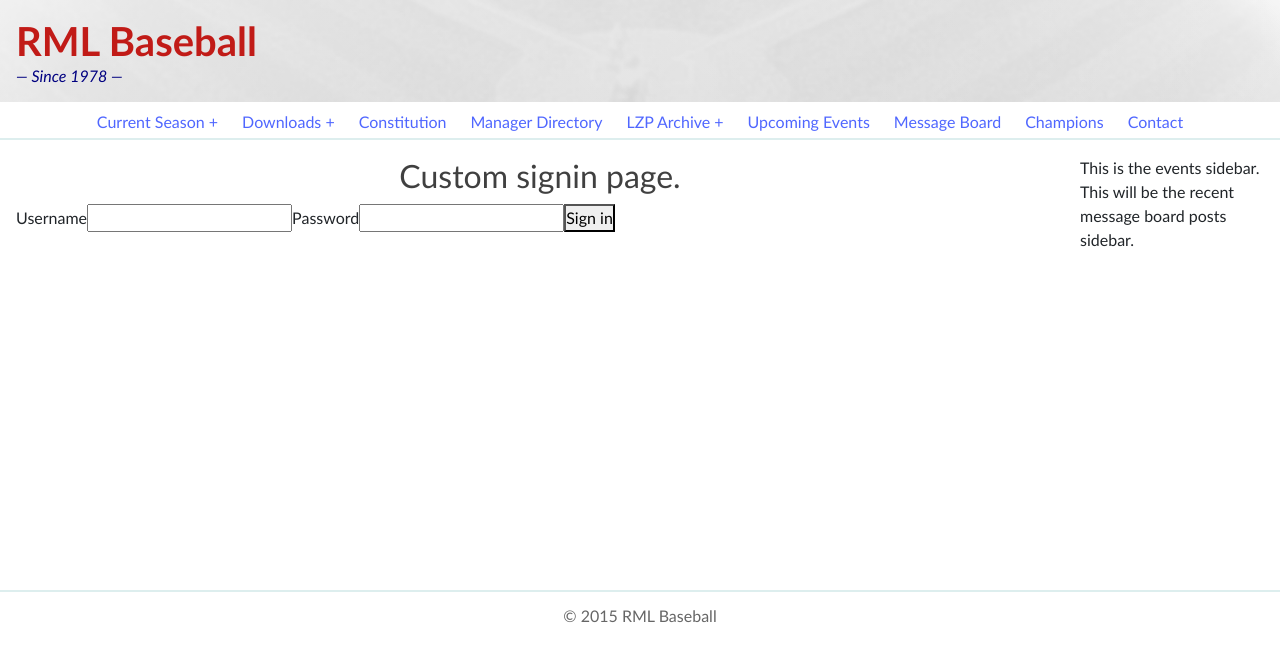
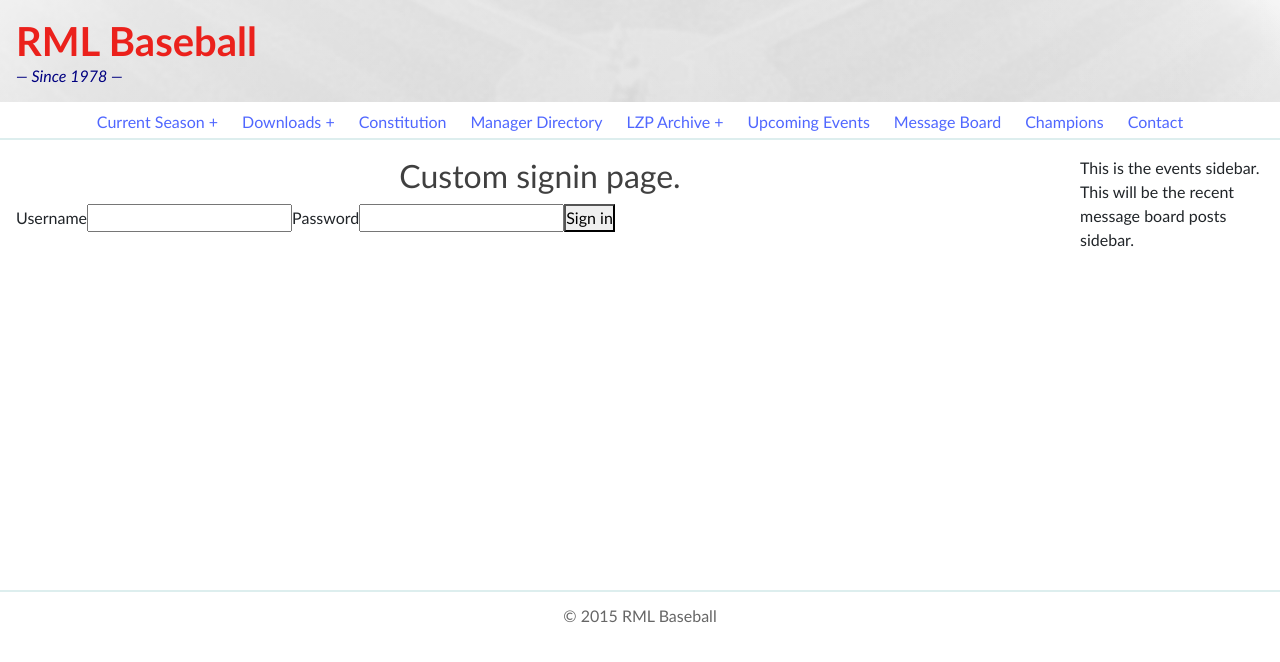
Before and after one commit to mike14747/rmlbb2, a Next.js app: page /auth/signin in a window 1280 px wide. In both pictures the pointer is over the link "RML Baseball". Shown: the top 662 px of the page. Built offline with nearby package versions, Linux system fonts and the light colour scheme.

Commit message:
Styles the logo text with a more obvious outline and a slightly lighter text color upon hover and focus.

```diff
--- a/styles/Header.module.css
+++ b/styles/Header.module.css
@@ -28,6 +28,16 @@
 .logoText {
     color: #c11b17 !important;
     text-decoration: none !important;
+    transition: 0.3s;
+}
+
+.logoText:focus,
+.logoText:hover {
+    color: #eb211c !important;
+    text-decoration: none !important;
+    outline: 1px rgba(0, 0, 0, 0.25) dashed;
+    outline-offset: 0.50rem;
+    transition: 0.6s;
 }
 
 .subHeading {
```
